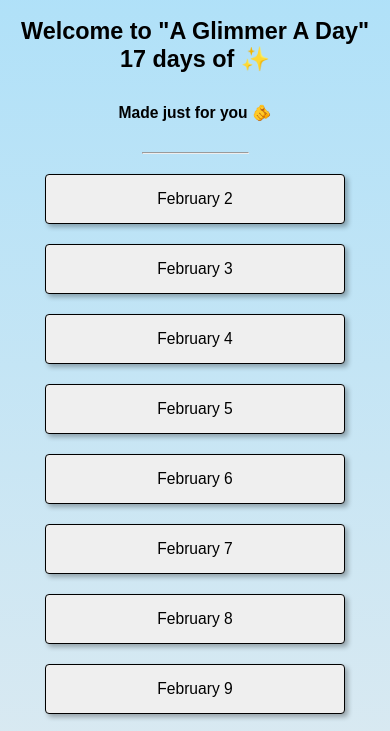
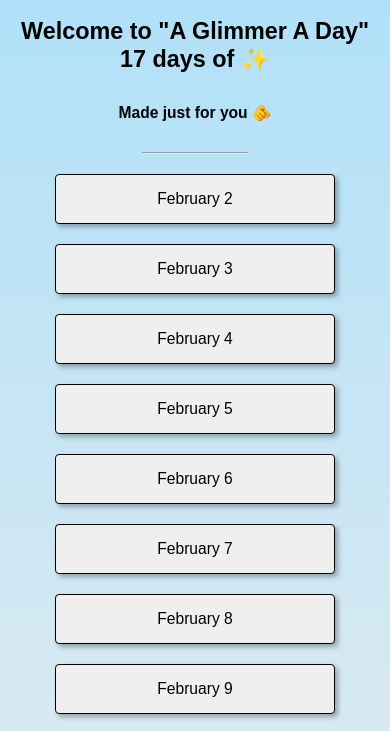
Before and after one commit to jpalank31/Glimmer, a plain HTML site: page index.html in a window 390 px wide. Shown: the part 80-811 px from the top of the page. Drawn offline with Linux system fonts and the light colour scheme.

Commit message:
Update index.html

```diff
--- a/index.html
+++ b/index.html
@@ -33,7 +33,7 @@
       }
       button {
         display: block;
-        width: 90%; /* Full width on mobile */
+        width: 80%; /* Full width on mobile */
         max-width: 300px; /* Limit max width */
         margin: 20px auto;
         font-size: 1.2em; /* Adjusted for larger screens */
```
